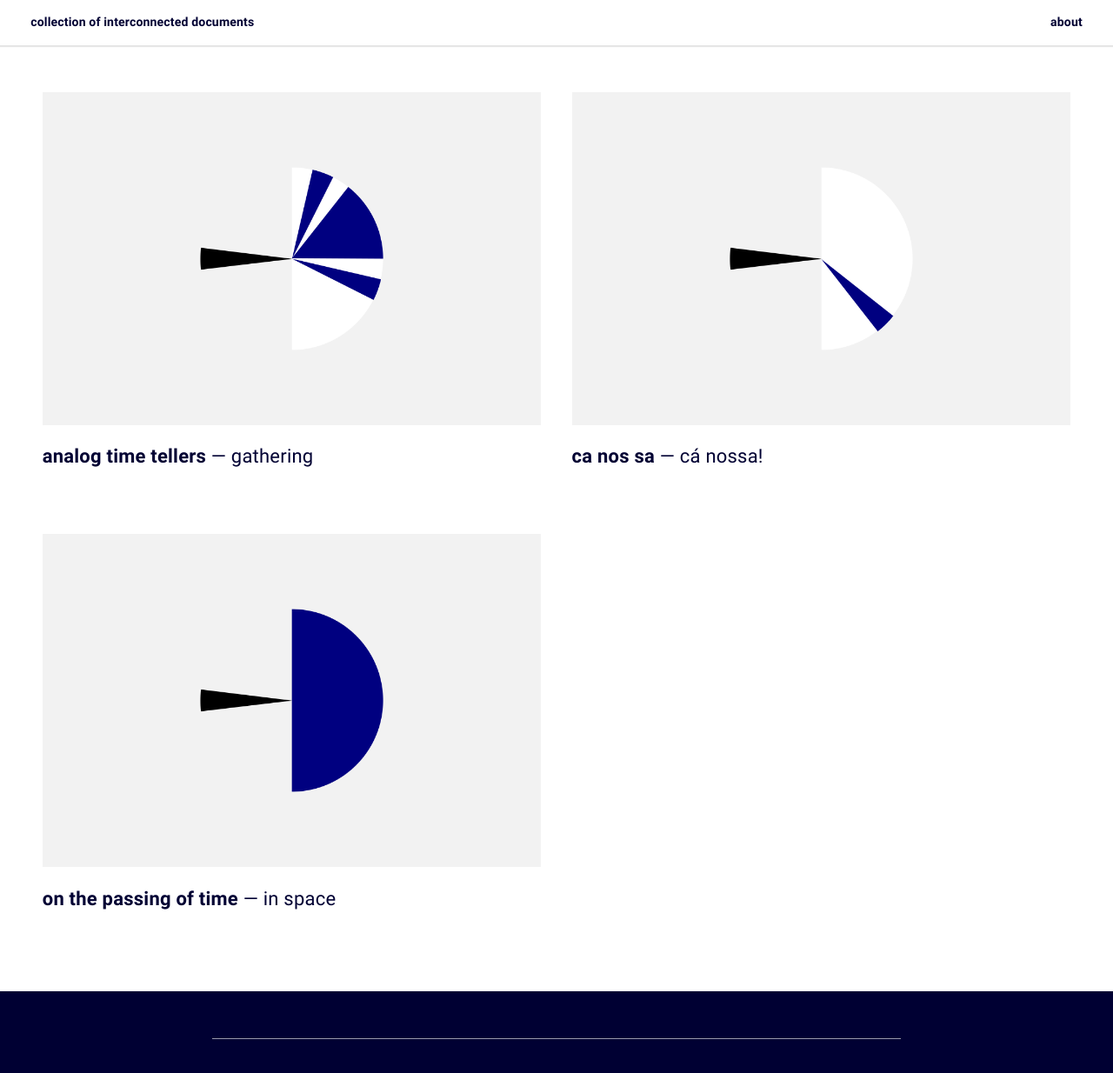
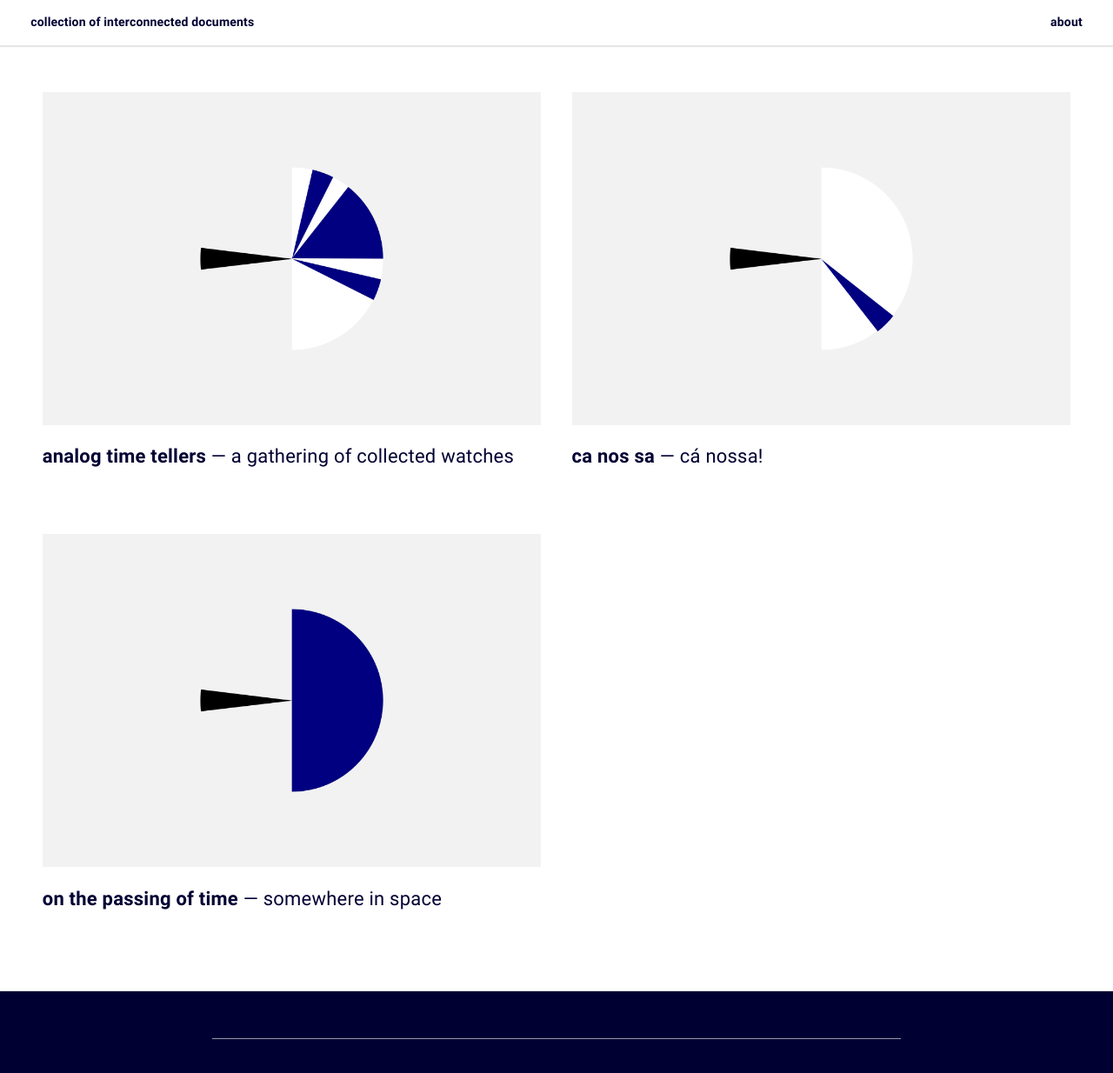
Before and after one commit to jxpedro/jxpedro.github.io, a Jekyll site: the page built from index.html, in a window 1280 px wide and 1300 px high. Shown: the top 1234 px of the window at 87% size. Built offline with Jekyll 4.4.1, drawn with Linux system fonts in a browser that asks for light colours; the list of posts is cut into pages by our own code.

Commit message:
posts links

```diff
--- a/_posts/2020-01-01-on-the-passing-of-time.markdown
+++ b/_posts/2020-01-01-on-the-passing-of-time.markdown
@@ -8,7 +8,7 @@ author: jxpedro
 tags:
   - entry
 ---
-in space
+<a href="https://onthepassingoftime.blogspot.com/">somewhere in space</a>
 
 <p></p>
 
--- a/_posts/2020-01-03-analog-time-tellers.markdown
+++ b/_posts/2020-01-03-analog-time-tellers.markdown
@@ -8,7 +8,7 @@ author: jxpedro
 tags:
   - entry
 ---
-gathering
+<a href="https://analogtimetellers.blogspot.com/">a gathering of collected watches</a>
 
 <p></p>
 
```
